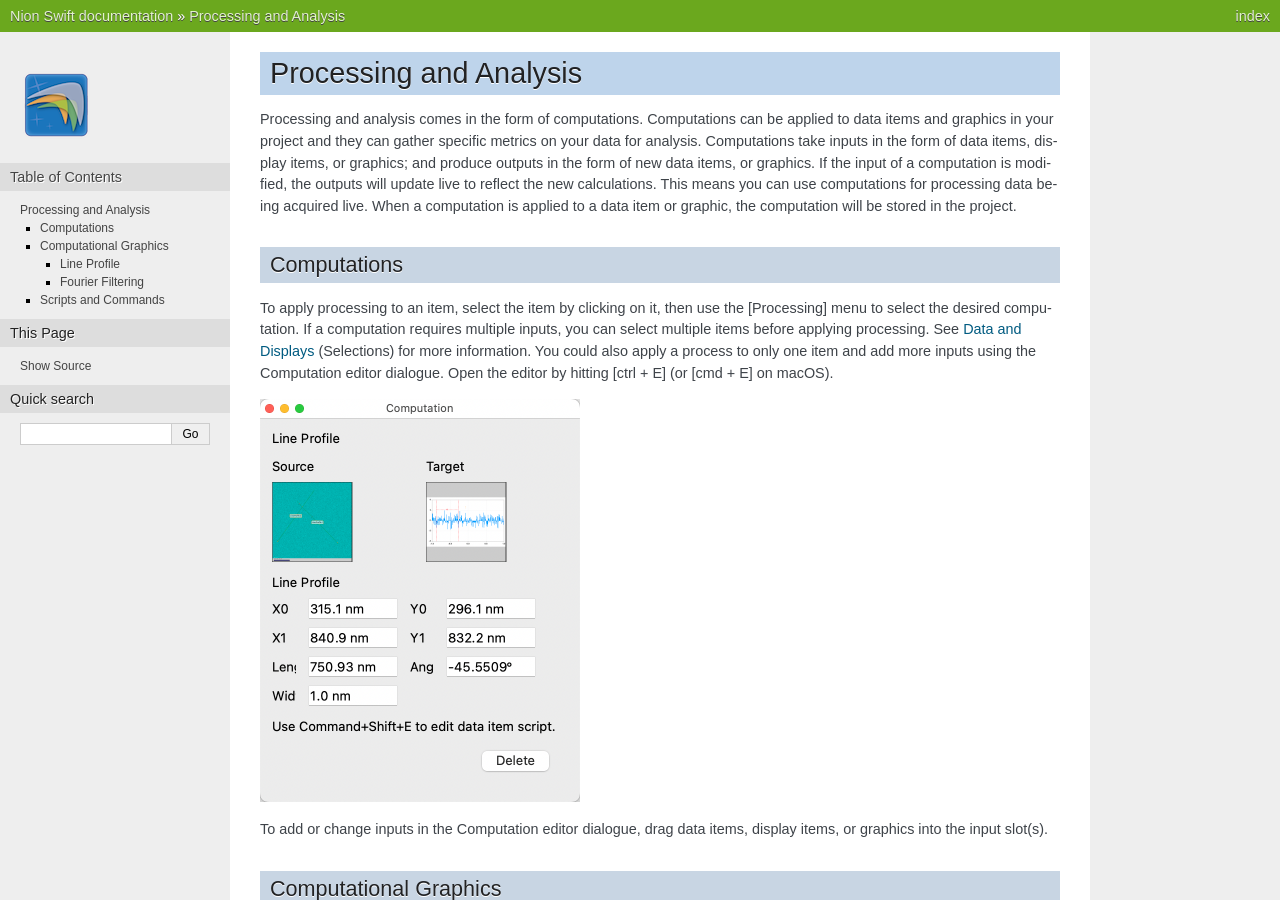
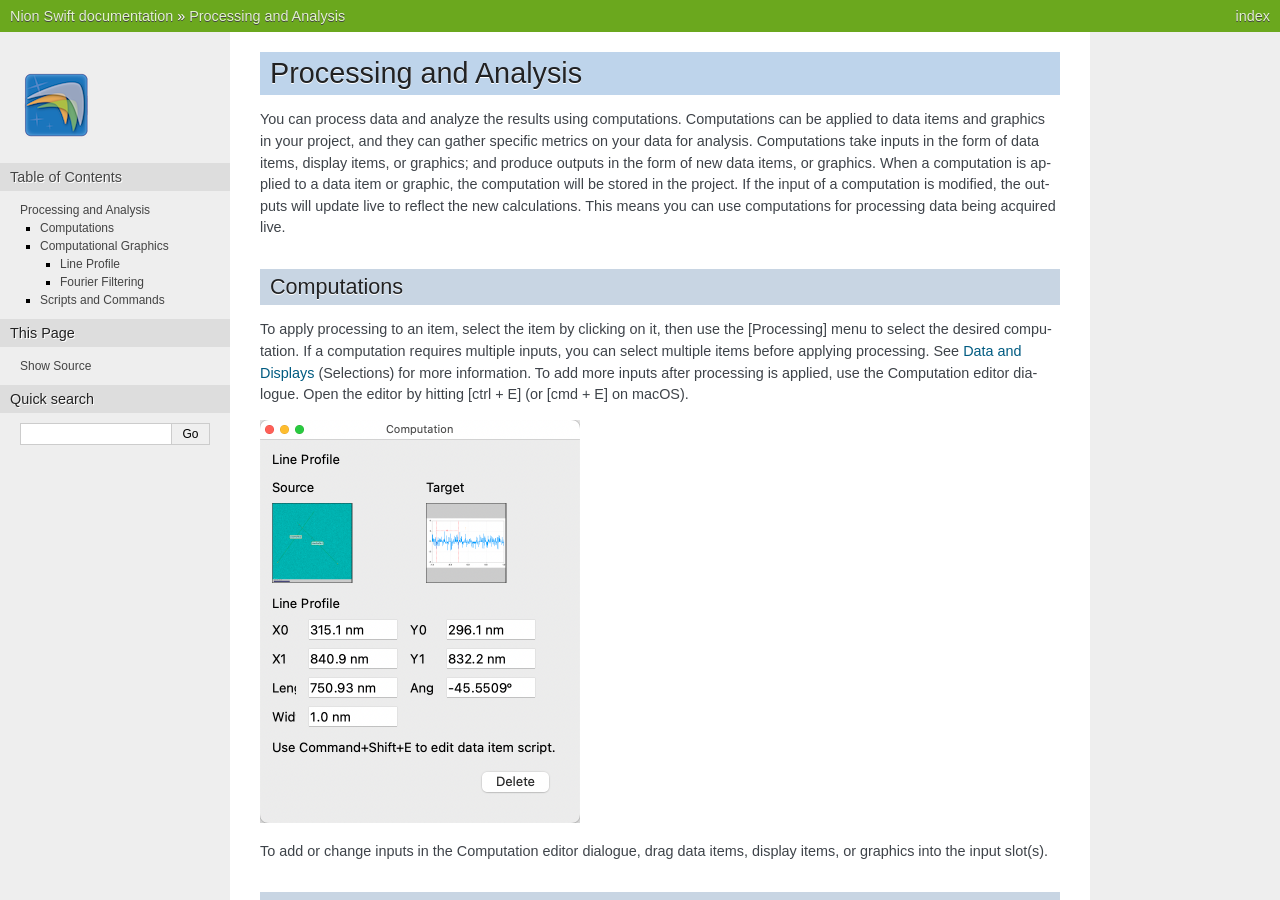
Before and after one commit to nion-software/nionswift, a Sphinx documentation site: the page built from docs/processing.rst, in a window 1280 px wide and 900 px high. Built offline with Sphinx 7.4.7, drawn with Linux system fonts in a browser that asks for light colours; some of the changed text lies outside the part shown.

Commit message:
Simplicity Improvements

```diff
--- a/docs/processing.rst
+++ b/docs/processing.rst
@@ -5,11 +5,11 @@
 ***********************
 Processing and Analysis
 ***********************
-Processing and analysis comes in the form of computations. Computations can be applied to data items and graphics in your project and they can gather specific metrics on your data for analysis. Computations take inputs in the form of data items, display items, or graphics; and produce outputs in the form of new data items, or graphics. If the input of a computation is modified, the outputs will update live to reflect the new calculations. This means you can use computations for processing data being acquired live. When a computation is applied to a data item or graphic, the computation will be stored in the project.
+You can process data and analyze the results using computations. Computations can be applied to data items and graphics in your project, and they can gather specific metrics on your data for analysis. Computations take inputs in the form of data items, display items, or graphics; and produce outputs in the form of new data items, or graphics. When a computation is applied to a data item or graphic, the computation will be stored in the project. If the input of a computation is modified, the outputs will update live to reflect the new calculations. This means you can use computations for processing data being acquired live.
 
 Computations
 ============
-To apply processing to an item, select the item by clicking on it, then use the [Processing] menu to select the desired computation. If a computation requires multiple inputs, you can select multiple items before applying processing. See :ref:`data-items` (Selections) for more information. You could also apply a process to only one item and add more inputs using the Computation editor dialogue. Open the editor by hitting [ctrl + E] (or [cmd + E] on macOS).
+To apply processing to an item, select the item by clicking on it, then use the [Processing] menu to select the desired computation. If a computation requires multiple inputs, you can select multiple items before applying processing. See :ref:`data-items` (Selections) for more information. To add more inputs after processing is applied, use the Computation editor dialogue. Open the editor by hitting [ctrl + E] (or [cmd + E] on macOS).
 
 .. image:: graphics/computation_window.png
     :width: 320
@@ -35,7 +35,7 @@ Fourier filtering can be applied to one of the four :ref:`graphics` (Masks). To
 
 Scripts and Commands
 ====================
-To extend the functionality of Swift, you can add and run your own scripts in your project. Begin by opening the script dialogue box by using the menu item [File > Scripts…]. Clicking the “Add…” or “Add Folder…” buttons will allow you to select one or multiple scripts to import into the project. Similarly, to remove a script, select it and click the “Remove” button. To quickly add other scripts contained in the same folder as a previously added script, right click on the script and choose “Open Containing Folder.”
+To extend the functionality of Swift, you can add and run your own scripts to your project. Begin by opening the script dialogue box by using the menu item [File > Scripts…]. Clicking the “Add…” or “Add Folder…” buttons will allow you to select one or multiple scripts to import into the project. Similarly, to remove a script, select it and click the “Remove” button. To quickly add other scripts contained in the same folder as a previously added script, right click on the script and choose “Open Containing Folder.”
 
 To run a script, select the desired script from the Scripts dialogue box and click “Run.” You can also run a script by double clicking on it. A running script will display its output in the Output Panel. A script might also ask for an input or inputs if it doesn't have the right data to run on.
 
```
